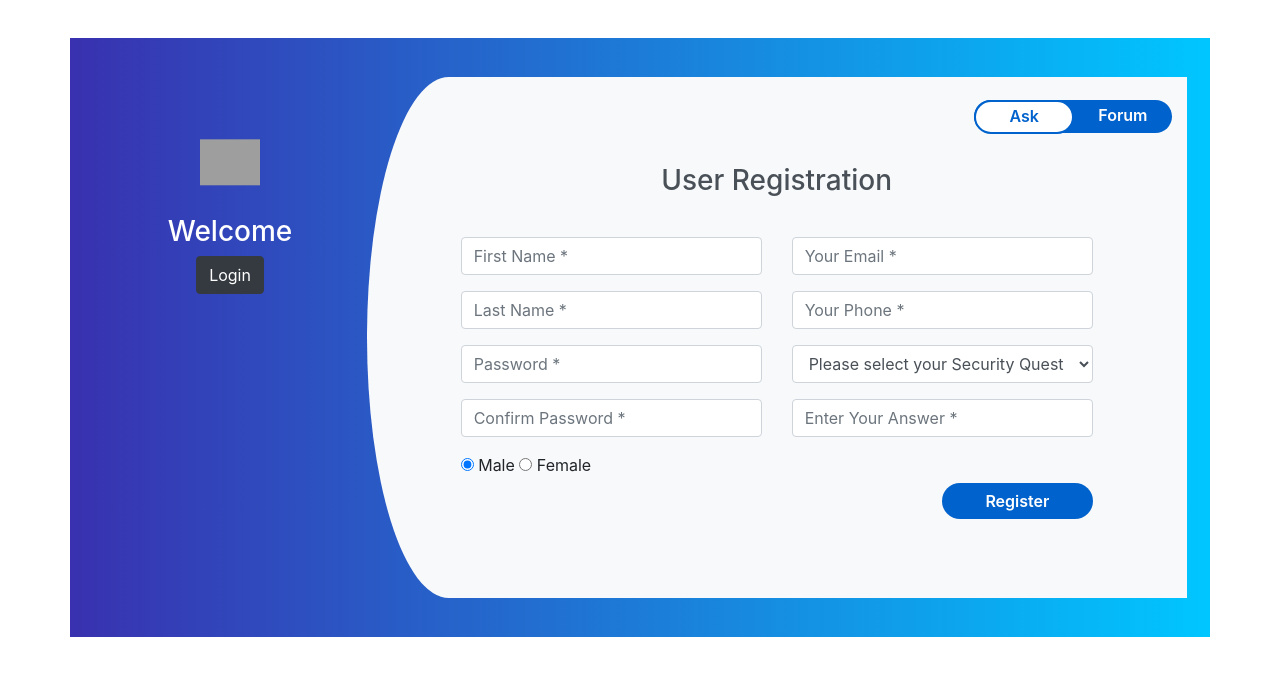
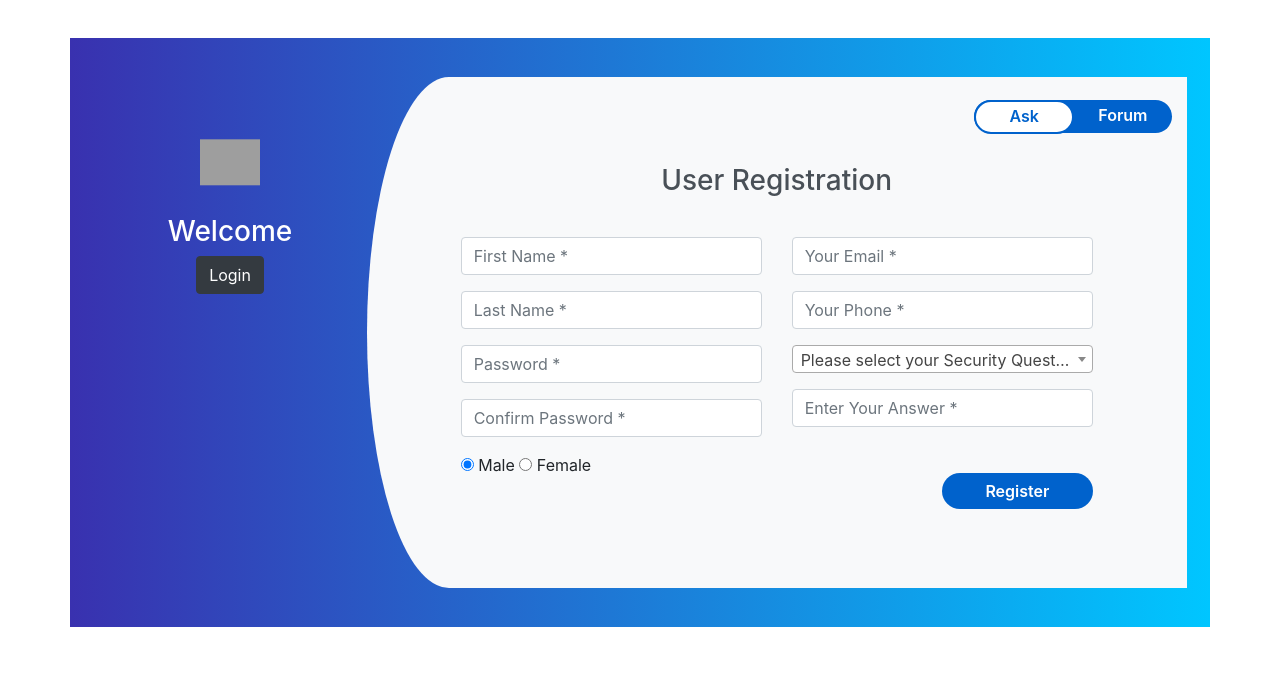
Before and after one commit to shubhamjain31/AskForum, a Django app: page /register/ in a window 1280 px wide. Shown: the top 676 px of the page. Run offline with Django 3.2, Linux system fonts and the light colour scheme; some libraries are stand-ins or nearby versions; grey boxes are pictures that could not be loaded.

Commit message:
Added select2 dropdown

```diff
--- a/App/static/js/registerAccount.js
+++ b/App/static/js/registerAccount.js
@@ -9,3 +9,8 @@ function validateform(){
     }
 
   }
+
+
+$(document).ready(function(){
+	$("#securityQuestion").select2();
+});
--- a/App/templates/registerAccount.html
+++ b/App/templates/registerAccount.html
@@ -8,6 +8,10 @@
         <link href="//maxcdn.bootstrapcdn.com/bootstrap/4.1.1/css/bootstrap.min.css" rel="stylesheet" id="bootstrap-css">
         <script src="//maxcdn.bootstrapcdn.com/bootstrap/4.1.1/js/bootstrap.min.js"></script>
         <script src="//cdnjs.cloudflare.com/ajax/libs/jquery/3.2.1/jquery.min.js"></script>
+
+             <!-- This is for Select2 -->
+        <link href="https://cdn.jsdelivr.net/npm/select2@4.1.0-rc.0/dist/css/select2.min.css" rel="stylesheet" />
+        <script src="https://cdn.jsdelivr.net/npm/select2@4.1.0-rc.0/dist/js/select2.min.js"></script>
         <link  rel="StyleSheet" type="text/css" href="{% static 'css/registerAccount.css' %}">
     </head>
 <body>
@@ -76,7 +80,7 @@
                                             <input type="text" minlength="10" maxlength="10" name="mobile" class="form-control" placeholder="Your Phone *" value="" />
                                         </div>
                                         <div class="form-group">
-                                            <select class="form-control" name="securityQuestion">
+                                            <select class="form-control" name="securityQuestion" id="securityQuestion">
                                                 <option class="hidden"  selected disabled>Please select your Security Question</option>
                                                 <option value="What is your Birthdate?">What is your Birthdate?</option>
                                                 <option value="What is Your old Phone Number">What is Your old Phone Number</option>
```
Also changed, not shown: db.sqlite3, 1 other file.
